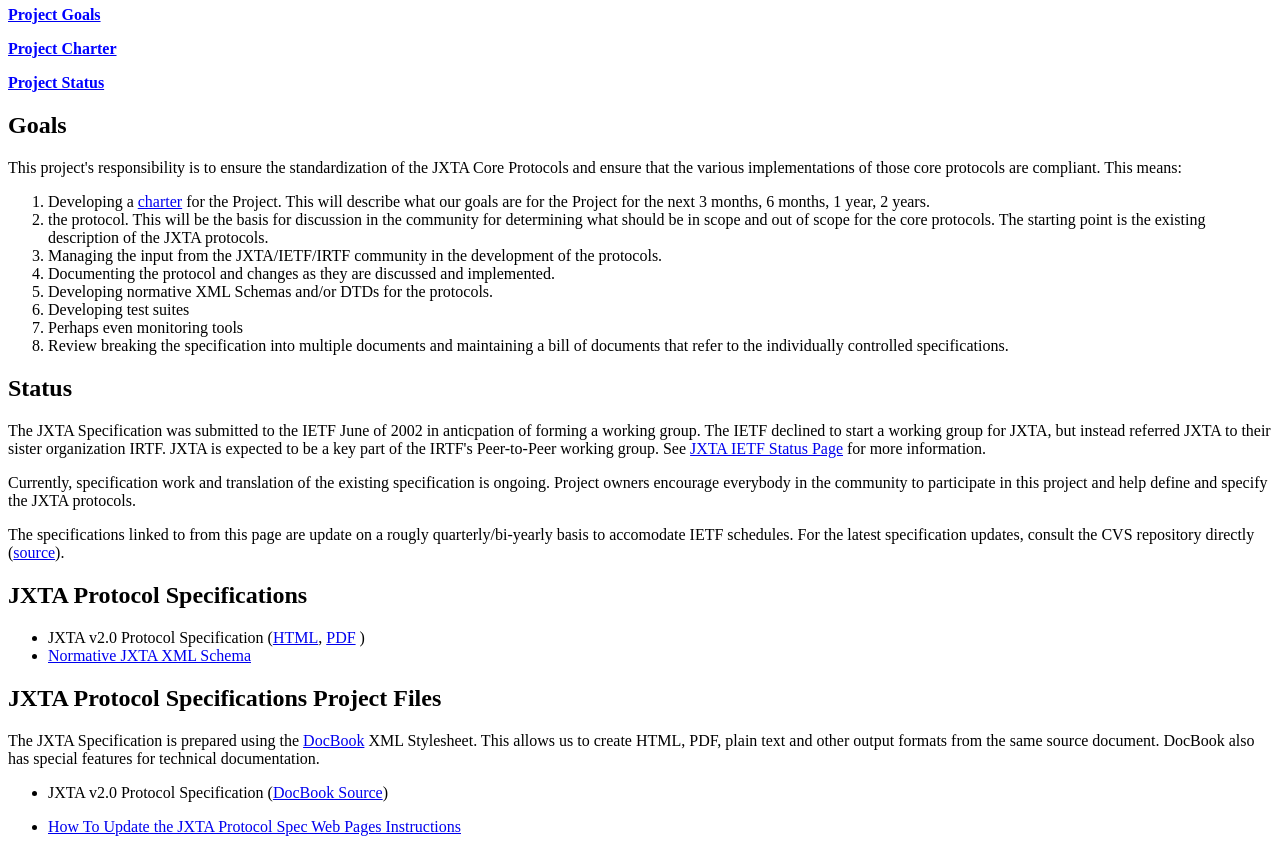
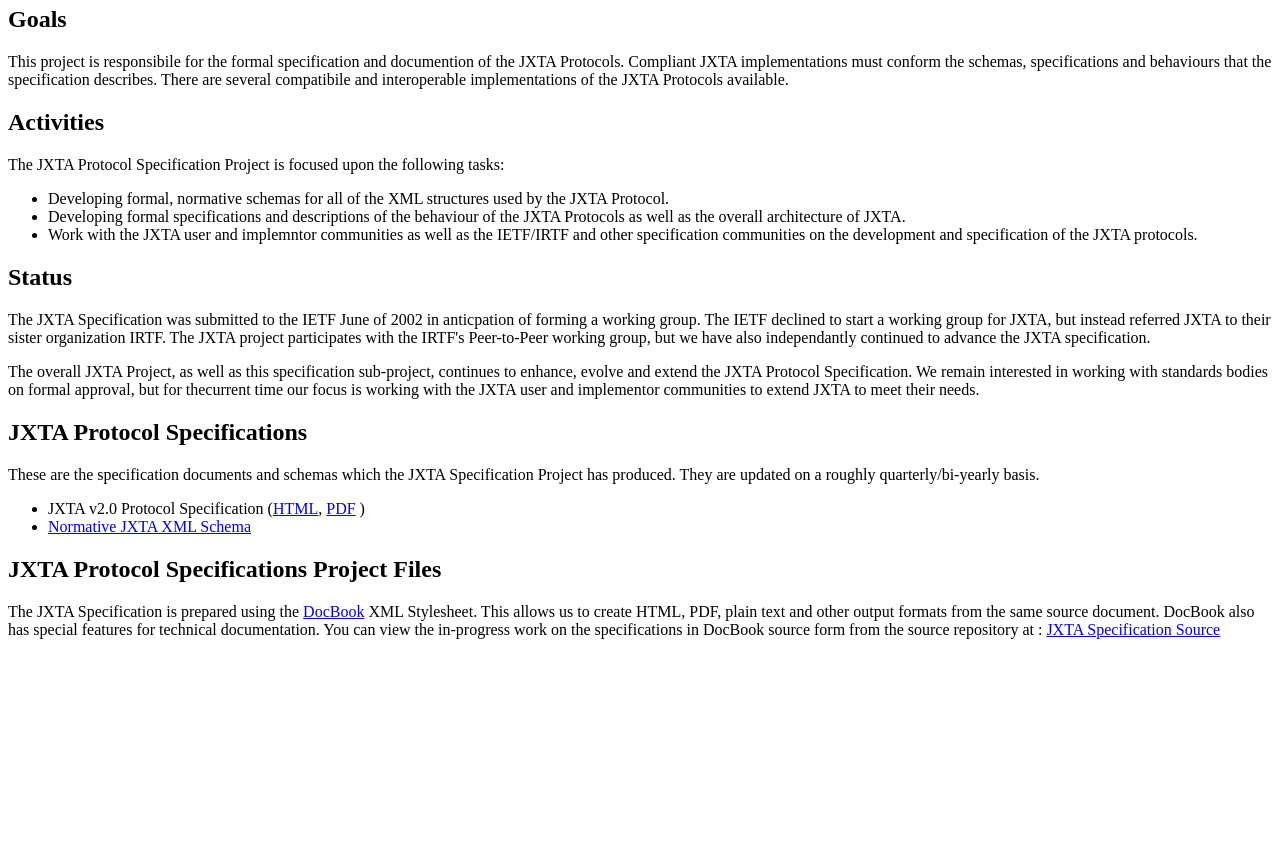
Before and after one commit to chaupal/jxta-spec, a plain HTML site: page www/index.html in a window 1280 px wide. Shown: the part 60-912 px from the top of the page. After the commit the page ends 800 px from the top, so only its background shows below. Drawn offline with Linux system fonts and the light colour scheme.

Commit message:
Clean up text and links.

```diff
--- a/www/index.html
+++ b/www/index.html
@@ -4,78 +4,51 @@
 	<META HTTP-EQUIV="CONTENT-TYPE" CONTENT="text/html; charset=iso-8859-1">
 	<TITLE>JXTA Protocol Specification Project</TITLE>
 </HEAD>
+
 <BODY>
-<H1>Welcome to the JXTA Protocols Specification Project!
-</H1>
-<TABLE WIDTH=100% BORDER=0 CELLPADDING=0 CELLSPACING=0>
-	<TR>
-		<TD VALIGN=TOP>
-			<P STYLE="margin-bottom: 0.1cm"><A HREF="#Goals"><B><FONT COLOR="#0000ff">Project
-			Goals</FONT></B></A></P>
-			<P STYLE="margin-bottom: 0.1cm"><A HREF="hcharter.html"><B><FONT COLOR="#0000ff">Project
-			Charter</FONT></B></A></P>
-			<P><A HREF="#Status"><B><FONT COLOR="#0000ff">Project
-			Status</FONT></B></A></P>
-		</TD>
-	</TR>
-</TABLE>
-<H2><A NAME="Goals"></A>Goals</H2>
-<P>This project's responsibility is to ensure the standardization of
-the JXTA Core Protocols and ensure that the various implementations
-of those core protocols are compliant. This means: </P>
-<OL>
-	<li>Developing a <A HREF="charter.html">charter</A>
-	for the Project. This will describe what our goals are for the
-	Project for the next 3 months, 6 months, 1 year, 2 years.</li>
+<H1>Welcome to the JXTA Protocol Specification Project!</H1>
 
-	<li>the protocol. This will be the basis for discussion in the
-	community for determining what should be in scope and out of scope
-	for the core protocols. The starting point is the existing
-	description of the JXTA protocols.</li>
+<H2>Goals</H2>
+<P>This project is responsibile for the formal specification and documention of
+the JXTA Protocols. Compliant JXTA implementations must conform the schemas,
+specifications and behaviours that the specification describes. There are
+several compatibile and interoperable implementations of the JXTA Protocols
+available. </P>
 
-	<li>Managing the input from the JXTA/IETF/IRTF community in the development of
- the protocols.</li>
+<H2>Activities</H2>
+<P>The JXTA Protocol Specification Project is focused upon the following tasks:</P>
+<ul>
+    <li>Developing formal, normative schemas for all of the XML structures used by
+    the JXTA Protocol.</li>
+    <li>Developing formal specifications and descriptions of the behaviour of
+    the JXTA Protocols as well as the overall architecture of JXTA.</li>
+    <li>Work with the JXTA user and implemntor communities as well as the
+    IETF/IRTF and other specification communities on the development and
+    specification of the JXTA protocols.</li>
+</ul>
 
-	<li>Documenting the protocol and changes as they are discussed and implemented.
- </li>
-
-	<li>Developing normative XML Schemas and/or DTDs for the protocols.
-
-	<li>Developing test suites</li>
-
-	<li>Perhaps even monitoring tools</li>
-
-	<li>Review breaking the specification into multiple documents and
-	maintaining a bill of documents that refer to the individually
-	controlled specifications.</li>
-</OL>
-<H2><A NAME="Status"></A>Status</H2>
-
+<H2>Status</H2>
 <P>The JXTA Specification was submitted to the IETF June of 2002 in anticpation
 of forming a working group. The IETF declined to start a working group for JXTA,
-but instead referred JXTA to their sister organization IRTF. JXTA is expected to
-be a key part of the IRTF's Peer-to-Peer working group.
-See <a href="http://www.jxta.org/IETFStandard.html">JXTA IETF Status Page</a>
-for more information.</P>
+but instead referred JXTA to their sister organization IRTF. The JXTA project
+participates with the IRTF's Peer-to-Peer working group, but we have also
+independantly continued to advance the JXTA specification.</P>
 
-
-
-<P>Currently, specification work and translation of the existing specification
-is ongoing. Project owners encourage everybody in the community to participate
-in this project and help define and specify the JXTA protocols.</P>
-
-<P>The specifications linked to from this
-page are update on a rougly quarterly/bi-yearly basis to accomodate IETF
-schedules. For the latest specification updates, consult the CVS repository
-directly
-(<A HREF="https://jxta-spec.dev.java.net/source/browse/jxta-spec/src/">source</A>).
+<P>The overall JXTA Project, as well as this specification sub-project,
+continues to enhance, evolve and extend the JXTA Protocol Specification. We
+remain interested in working with standards bodies on formal approval, but for
+thecurrent time our focus is working with the JXTA user and implementor
+communities to extend JXTA to meet their needs.</P>
 </P>
 
 <H2>JXTA Protocol Specifications</H2>
+<P>These are the specification documents and schemas which the JXTA
+Specification Project has produced. They are updated on a roughly
+quarterly/bi-yearly basis.</P>
 <UL>
 	<LI>JXTA v2.0 Protocol Specification
-	(<A HREF="JXTAProtocols.html" target="_blank">HTML</A>,
-   <A HREF="JXTAProtocols.pdf">PDF</A>
+	(<A HREF="https://jxta-spec.dev.java.net/nonav/JXTAProtocols.html" target="_blank">HTML</A>,
+          <A HREF="JXTAProtocols.pdf">PDF</A>
 <!--  ,  <A HREF="http://spec.jxta.org/nonav/v1.0/docbook/JXTAProtocols.txt" target="_blank">TXT</A> -->
  )
  <li><A HREF="https://jxta-spec.dev.java.net/source/browse/jxta-spec/std/jxta.xsd">Normative JXTA XML Schema</A></li>
@@ -87,13 +60,8 @@
 <A href="http://www.docbook.org/" target="_blank">DocBook</A> XML Stylesheet.
 This allows us to create HTML, PDF, plain text and other output formats from the
 same source document. DocBook also has special features for technical
-documentation.</P>
-<UL>
-	<LI><P STYLE="margin-bottom: 0cm">JXTA v2.0 Protocol Specification
-(<A HREF="https://jxta-spec.dev.java.net/source/browse/jxta-spec/src/">DocBook Source</A>)
-	</P>
-	<LI><P><A HREF="https://jxta-spec.dev.java.net/source/browse/jxta-spec/src/README.html">How To Update
-	the JXTA Protocol Spec Web Pages Instructions</A></P>
-</UL>
+documentation. You can view the in-progress work on the
+specifications in DocBook source form from the source repository at : <A HREF="https://jxta-spec.dev.java.net/source/browse/jxta-spec/src/">JXTA Specification Source</A></P>
+</P>
 </BODY>
 </HTML>
```
